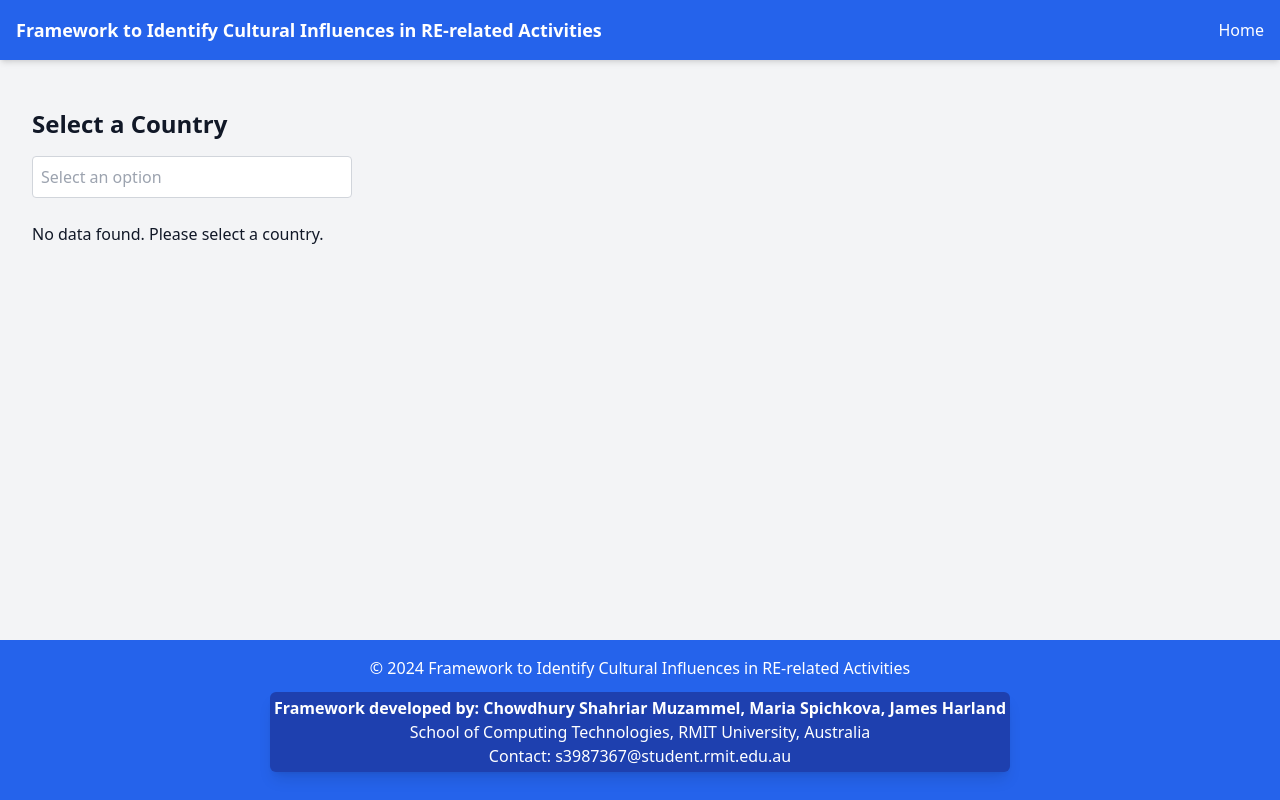
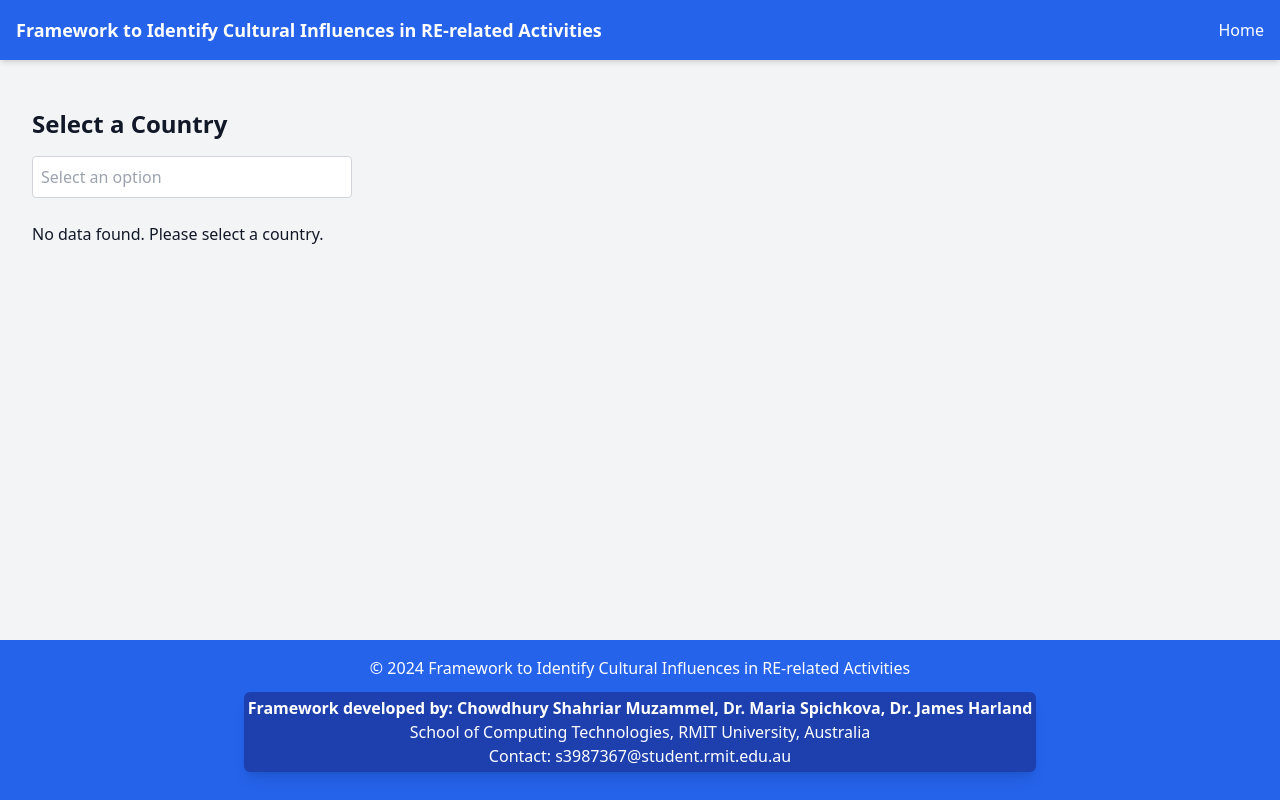
Before and after one commit to SmanSayeed/culture, a Next.js app: page / in a window 1280 px wide. Built offline with nearby package versions, Linux system fonts and the light colour scheme.

Commit message:
Update Footer.tsx

```diff
--- a/src/components/Layout/Footer.tsx
+++ b/src/components/Layout/Footer.tsx
@@ -10,7 +10,7 @@ export default function Footer({}: Props) {
       <footer className="bg-blue-600 text-white py-4 text-center flex justify-center items-center flex-col">
         <p>&copy; {new Date().getFullYear()} {siteInfo.siteTitle}</p>
         <div className="p-1 rounded-md shadow-lg bg-blue-800 my-3">
-          <p className="font-semibold">Framework developed by: Chowdhury Shahriar Muzammel, Maria Spichkova, James Harland</p>
+          <p className="font-semibold">Framework developed by: Chowdhury Shahriar Muzammel, Dr. Maria Spichkova, Dr. James Harland</p>
           <p>School of Computing Technologies, RMIT University, Australia</p>
           <p>Contact: s3987367@student.rmit.edu.au</p>
         </div>
```
